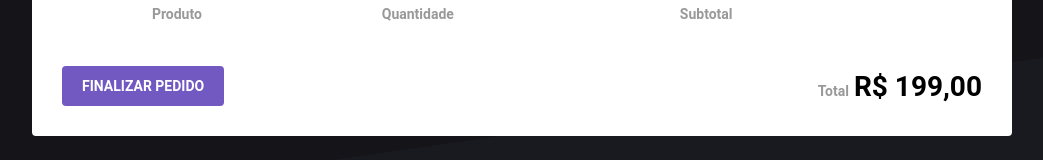
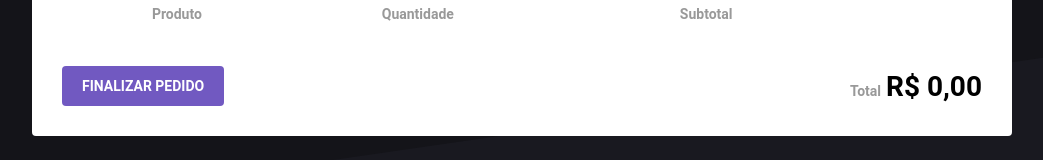
Before and after one commit to LeonardoCamargo31/react-rocketshoes, a React (Create React App) app: page /cart in a window 1280 px wide. Shown: the part 177-337 px from the top of the page, without its empty margins (118-1161 px from the left). Built offline with nearby package versions, Linux system fonts and the light colour scheme.

Commit message:
calculating total

```diff
--- a/src/pages/Cart/index.js
+++ b/src/pages/Cart/index.js
@@ -9,7 +9,9 @@ import {
 import { Container, ProductTable, Total } from './styles'
 import * as CartAction from '../../store/modules/cart/actions'
 
-function Cart({ cart, removeToCart, updateAmount }) {
+import { formatPrice } from '../../util/format'
+
+function Cart({ cart, total, removeToCart, updateAmount }) {
   function increment(product) {
     console.log(product)
     updateAmount(product.id, product.amount + 1)
@@ -53,7 +55,7 @@ function Cart({ cart, removeToCart, updateAmount }) {
                 </div>
               </td>
               <td>
-                <strong>R$199,99</strong>
+                <strong>{product.subtotal}</strong>
               </td>
               <td>
                 <button type="button" onClick={() => removeToCart(product.id)}>
@@ -69,7 +71,7 @@ function Cart({ cart, removeToCart, updateAmount }) {
 
         <Total>
           <span>Total</span>
-          <strong>R$ 199,00</strong>
+          <strong>{total}</strong>
         </Total>
       </footer>
     </Container>
@@ -77,7 +79,15 @@ function Cart({ cart, removeToCart, updateAmount }) {
 }
 
 const mapStateToProps = (state) => ({
-  cart: state.cart,
+  cart: state.cart.map((product) => ({
+    ...product,
+    subtotal: formatPrice(product.price * product.amount),
+  })),
+  total: formatPrice(
+    state.cart.reduce((total, product) => {
+      return total + product.price * product.amount
+    }, 0)
+  ),
 })
 
 const mapDispatchToProps = (dispatch) =>
```
